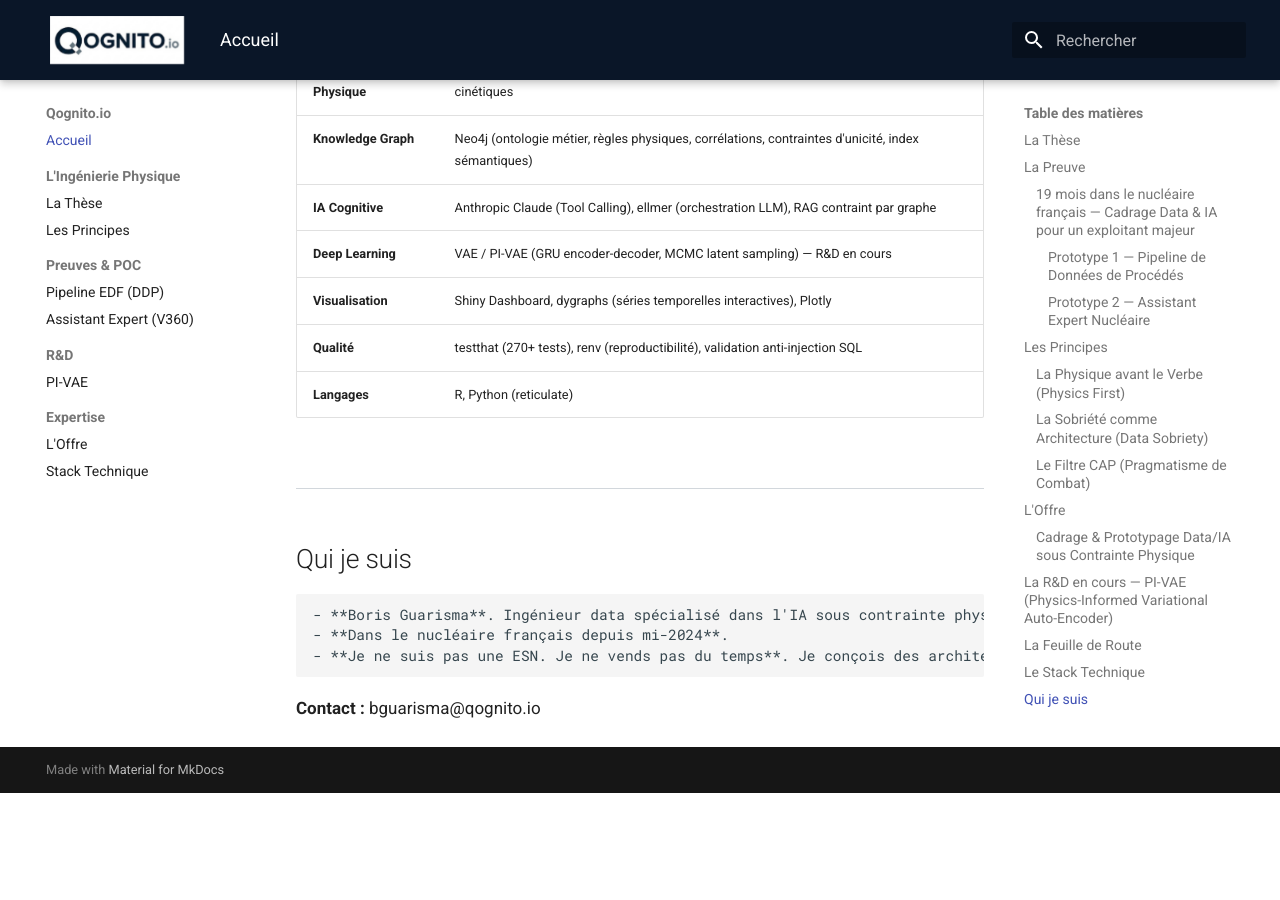
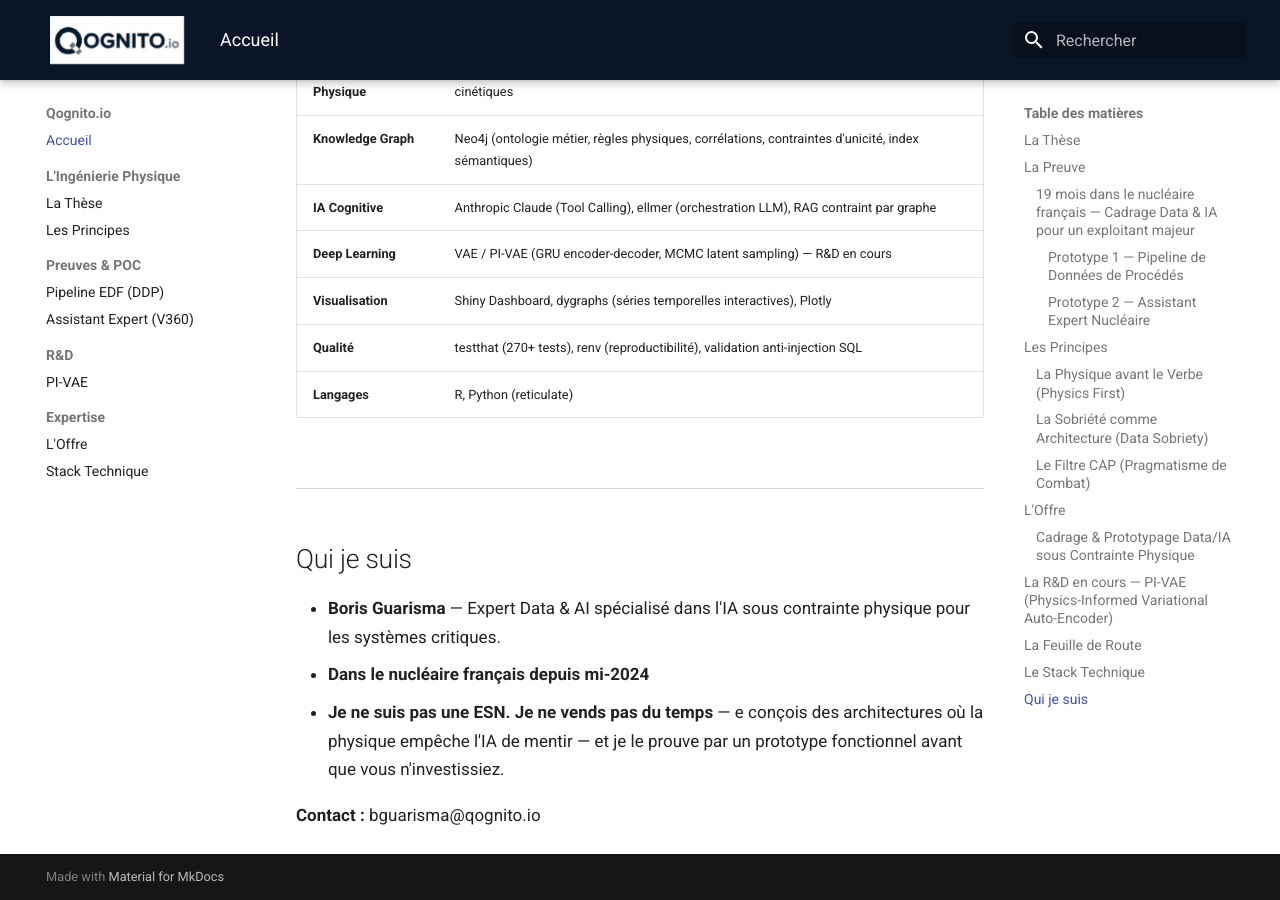
Before and after one commit to nucorg/qognito-site, an MkDocs documentation site: the page built from docs/index.md, in a window 1280 px wide and 900 px high, scrolled down 6709 px. Built offline with MkDocs 1.6.1 and Material for MkDocs 9.7.7, drawn with Linux system fonts in a browser that asks for light colours; before the commit the page ends 7502 px from its top, so only the background shows below that.

Commit message:
Correction qui suis-je ? v3

```diff
--- a/docs/index.md
+++ b/docs/index.md
@@ -158,8 +158,8 @@ Au-delà des pipelines de validation, je développe un **générateur de donnée
 
 ## Qui je suis
 
-    - **Boris Guarisma**. Ingénieur data spécialisé dans l'IA sous contrainte physique pour les systèmes critiques.
-    - **Dans le nucléaire français depuis mi-2024**.
-    - **Je ne suis pas une ESN. Je ne vends pas du temps**. Je conçois des architectures où la physique empêche l'IA de mentir — et je le prouve par un prototype fonctionnel avant que vous n'investissiez.
+- **Boris Guarisma** — Expert Data & AI spécialisé dans l'IA sous contrainte physique pour les systèmes critiques.
+- **Dans le nucléaire français depuis mi-2024**
+- **Je ne suis pas une ESN. Je ne vends pas du temps** — e conçois des architectures où la physique empêche l'IA de mentir — et je le prouve par un prototype fonctionnel avant que vous n'investissiez.
 
 **Contact :** bguarisma@qognito.io
```
